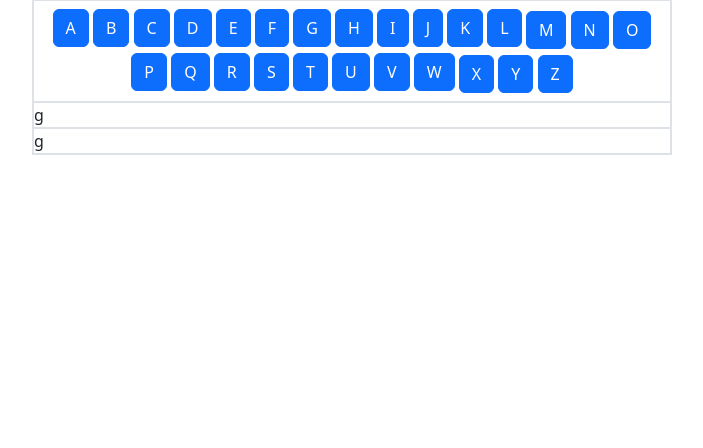
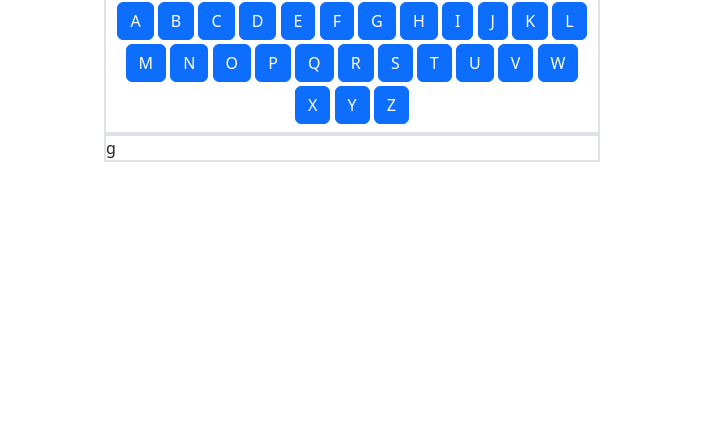
Before and after one commit to Mathieu762005/pendu, a plain HTML site: page index.html in a window 1280 px wide. Shown: the part 352-800 px from the top of the page, without its empty margins (288-991 px from the left). Drawn offline with nearby package versions, Linux system fonts and the light colour scheme.

Commit message:
mise a jour

```diff
--- a/index.html
+++ b/index.html
@@ -13,38 +13,37 @@
             <h1>Jeu du pendu</h1>
         </div>
         <div class="border text-center p-2">
-            <button type="button" class="btn btn-primary mb-1">A</button>
-            <button type="button" class="btn btn-primary mb-1">B</button>
-            <button type="button" class="btn btn-primary mb-1">C</button>
-            <button type="button" class="btn btn-primary mb-1">D</button>
-            <button type="button" class="btn btn-primary mb-1">E</button>
-            <button type="button" class="btn btn-primary mb-1">F</button>
-            <button type="button" class="btn btn-primary mb-1">G</button>
-            <button type="button" class="btn btn-primary mb-1">H</button>
-            <button type="button" class="btn btn-primary mb-1">I</button>
-            <button type="button" class="btn btn-primary mb-1">J</button>
-            <button type="button" class="btn btn-primary mb-1">K</button>
-            <button type="button" class="btn btn-primary mb-1">L</button>
-            <button type="button" class="btn btn-primary">M</button>
-            <button type="button" class="btn btn-primary">N</button>
-            <button type="button" class="btn btn-primary">O</button>
-            <button type="button" class="btn btn-primary">P</button>
-            <button type="button" class="btn btn-primary">Q</button>
-            <button type="button" class="btn btn-primary">R</button>
-            <button type="button" class="btn btn-primary">S</button>
-            <button type="button" class="btn btn-primary">T</button>
-            <button type="button" class="btn btn-primary">U</button>
-            <button type="button" class="btn btn-primary">V</button>
-            <button type="button" class="btn btn-primary">W</button>
-            <button type="button" class="btn btn-primary mt-1">X</button>
-            <button type="button" class="btn btn-primary mt-1">Y</button>
-            <button type="button" class="btn btn-primary mt-1">Z</button>
+            <button type="button" onclick="recupLettres('A')" class="btn btn-primary mb-1">A</button>
+            <button type="button" onclick="recupLettres('B')" class="btn btn-primary mb-1">B</button>
+            <button type="button" onclick="recupLettres('C')" class="btn btn-primary mb-1">C</button>
+            <button type="button" onclick="recupLettres('D')" class="btn btn-primary mb-1">D</button>
+            <button type="button" onclick="recupLettres('E')" class="btn btn-primary mb-1">E</button>
+            <button type="button" onclick="recupLettres('F')" class="btn btn-primary mb-1">F</button>
+            <button type="button" onclick="recupLettres('G')" class="btn btn-primary mb-1">G</button>
+            <button type="button" onclick="recupLettres('H')" class="btn btn-primary mb-1">H</button>
+            <button type="button" onclick="recupLettres('I')" class="btn btn-primary mb-1">I</button>
+            <button type="button" onclick="recupLettres('J')" class="btn btn-primary mb-1">J</button>
+            <button type="button" onclick="recupLettres('K')" class="btn btn-primary mb-1">K</button>
+            <button type="button" onclick="recupLettres('L')" class="btn btn-primary mb-1">L</button>
+            <button type="button" onclick="recupLettres('M')" class="btn btn-primary">M</button>
+            <button type="button" onclick="recupLettres('N')" class="btn btn-primary">N</button>
+            <button type="button" onclick="recupLettres('O')" class="btn btn-primary">O</button>
+            <button type="button" onclick="recupLettres('P')" class="btn btn-primary">P</button>
+            <button type="button" onclick="recupLettres('Q')" class="btn btn-primary">Q</button>
+            <button type="button" onclick="recupLettres('R')" class="btn btn-primary">R</button>
+            <button type="button" onclick="recupLettres('S')" class="btn btn-primary">S</button>
+            <button type="button" onclick="recupLettres('T')" class="btn btn-primary">T</button>
+            <button type="button" onclick="recupLettres('U')" class="btn btn-primary">U</button>
+            <button type="button" onclick="recupLettres('V')" class="btn btn-primary">V</button>
+            <button type="button" onclick="recupLettres('W')" class="btn btn-primary">W</button>
+            <button type="button" onclick="recupLettres('X')" class="btn btn-primary mt-1">X</button>
+            <button type="button" onclick="recupLettres('Y')" class="btn btn-primary mt-1">Y</button>
+            <button type="button" onclick="recupLettres('Z')" class="btn btn-primary mt-1">Z</button>
         </div>
-        <div class="pendu border">
-g
+        <div class="pendu border text-center">
         </div>
-        <div class="border">
-g
+        <div class="lettrePendu border">
+            g
         </div>
     </main>
     <script src="https://cdn.jsdelivr.net/npm/bootstrap@5.3.7/dist/js/bootstrap.bundle.min.js" integrity="sha384-ndDqU0Gzau9qJ1lfW4pNLlhNTkCfHzAVBReH9diLvGRem5+R9g2FzA8ZGN954O5Q" crossorigin="anonymous"></script>
--- a/script.js
+++ b/script.js
@@ -1,3 +1,32 @@
 const motsPendu = ["café", "binouze", "cailloux"]
 let motAdeviner = motsPendu[Math.floor(Math.random() * (motsPendu.length + 1))]
 console.log(motAdeviner)
+let choixUser = 0
+
+for (i = 0; i > motAdeviner; i++) {
+    if (motAdeviner.charAt(i) == choixUser) {
+        document.getElementById("lettrePendu").innerHTML = choixUser
+    } else if (i == 0) {
+        document.getElementById("pendu").innerHTML = `<img src="img/1.PNG" alt=""></img>`
+    } else if (i == 1) {
+        document.getElementById("pendu").innerHTML = `<img src="img/2.PNG" alt=""></img>`
+    } else if (i == 2) {
+        document.getElementById("pendu").innerHTML = `<img src="img/3.PNG" alt=""></img>`
+    } else if (i == 3) {
+        document.getElementById("pendu").innerHTML = `<img src="img/4.PNG" alt=""></img>`
+    } else if (i == 4) {
+        document.getElementById("pendu").innerHTML = `<img src="img/5.PNG" alt=""></img>`
+    } else if (i == 5) {
+        document.getElementById("pendu").innerHTML = `<img src="img/6.PNG" alt=""></img>`
+    } else if (i == 6) {
+        document.getElementById("pendu").innerHTML = `<img src="img/7.PNG" alt=""></img>`
+    } else if (i == 7) {
+        document.getElementById("pendu").innerHTML = `<img src="img/8.PNG" alt=""></img>`
+    } else if (i == 8) {
+        document.getElementById("pendu").innerHTML = `<img src="img/9.PNG" alt=""></img>`
+    }
+}
+
+function recupLettres() {
+
+}
--- a/style.css
+++ b/style.css
@@ -3,5 +3,5 @@
 }
 
 .main {
-    width: 50%;
+    width: 31rem;
 }
```
